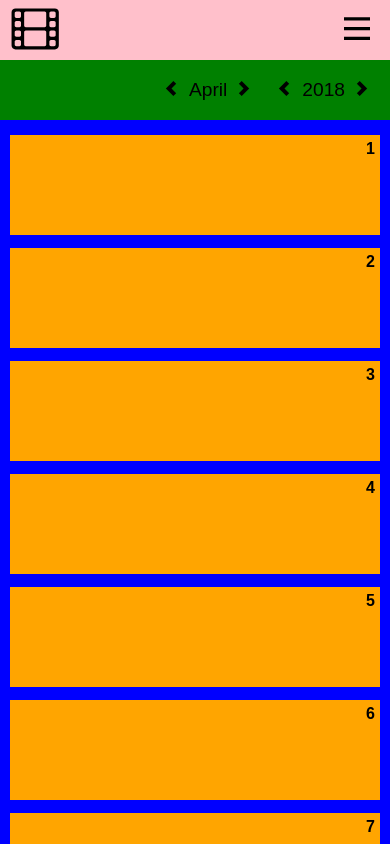
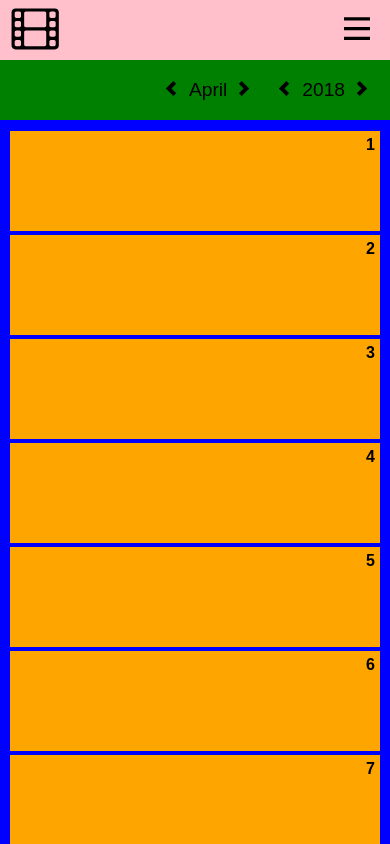
Before and after one commit to JodyDuke/movie_anniversary_react_project, a React (Create React App) app: page / in a window 390 px wide. Shown: the top 844 px of the page. Built offline with nearby package versions, Linux system fonts and the light colour scheme.

Commit message:
updated calendar css to match split component structure

```diff
--- a/src/styles/css/calendar.css
+++ b/src/styles/css/calendar.css
@@ -2,7 +2,7 @@
   display: grid;
   grid-template-columns: repeat(7, 1fr);
   grid-template-rows: 20px 1fr;
-  grid-gap: 3px;
+  grid-gap: 2px;
   padding: 10px;
   height: calc(100% - 90px);
   grid-auto-rows: 1fr; }
@@ -24,10 +24,7 @@
     flex-direction: column; }
 
   .calendar-node {
-    margin: 5px 0px; }
-
-  .calendar .days {
-    display: none; }
+    margin: 1px 0px; }
 
   .no-day {
     display: none; } }
--- a/src/styles/css/index.css
+++ b/src/styles/css/index.css
@@ -116,7 +116,7 @@ body {
   display: grid;
   grid-template-columns: repeat(7, 1fr);
   grid-template-rows: 20px 1fr;
-  grid-gap: 3px;
+  grid-gap: 2px;
   padding: 10px;
   height: calc(100% - 90px);
   grid-auto-rows: 1fr; }
@@ -138,10 +138,7 @@ body {
     flex-direction: column; }
 
   .calendar-node {
-    margin: 5px 0px; }
-
-  .calendar .days {
-    display: none; }
+    margin: 1px 0px; }
 
   .no-day {
     display: none; } }
--- a/src/styles/scss/calendar.scss
+++ b/src/styles/scss/calendar.scss
@@ -2,7 +2,7 @@
     display: grid;
     grid-template-columns: repeat(7, 1fr);
     grid-template-rows: 20px 1fr;
-    grid-gap: 3px;
+    grid-gap: 2px;
     padding: 10px;
     height: calc(100% - 90px);
     grid-auto-rows: 1fr;
@@ -29,11 +29,7 @@
     }
 
     .calendar-node {
-        margin: 5px 0px;
-    }
-
-    .calendar .days {
-        display: none;
+        margin: 1px 0px;
     }
 
     .no-day {
```
Also changed, not shown: 2 other files (tests, documents, lock files or other folders).
